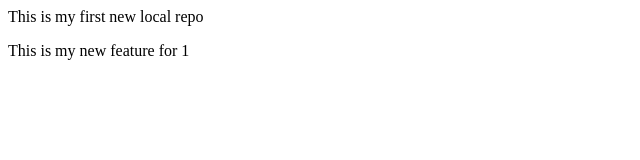
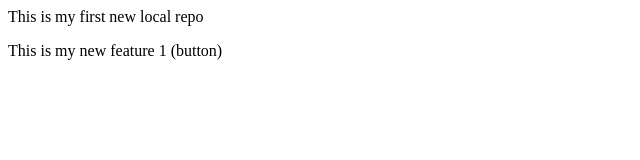
Before and after one commit to ankitjindal9404/mylocalrepo, a plain HTML site: page index.html in a window 1280 px wide. Shown: the full height of the page, 0-640 px from the left. Drawn offline with Linux system fonts and the light colour scheme.

Commit message:
all changes

```diff
--- a/index.html
+++ b/index.html
@@ -1,2 +1,2 @@
 <p>This is my first new local repo</p>
-<p>This is my new feature for 1</p>
+<p>This is my new feature 1 (button)</p>
```
